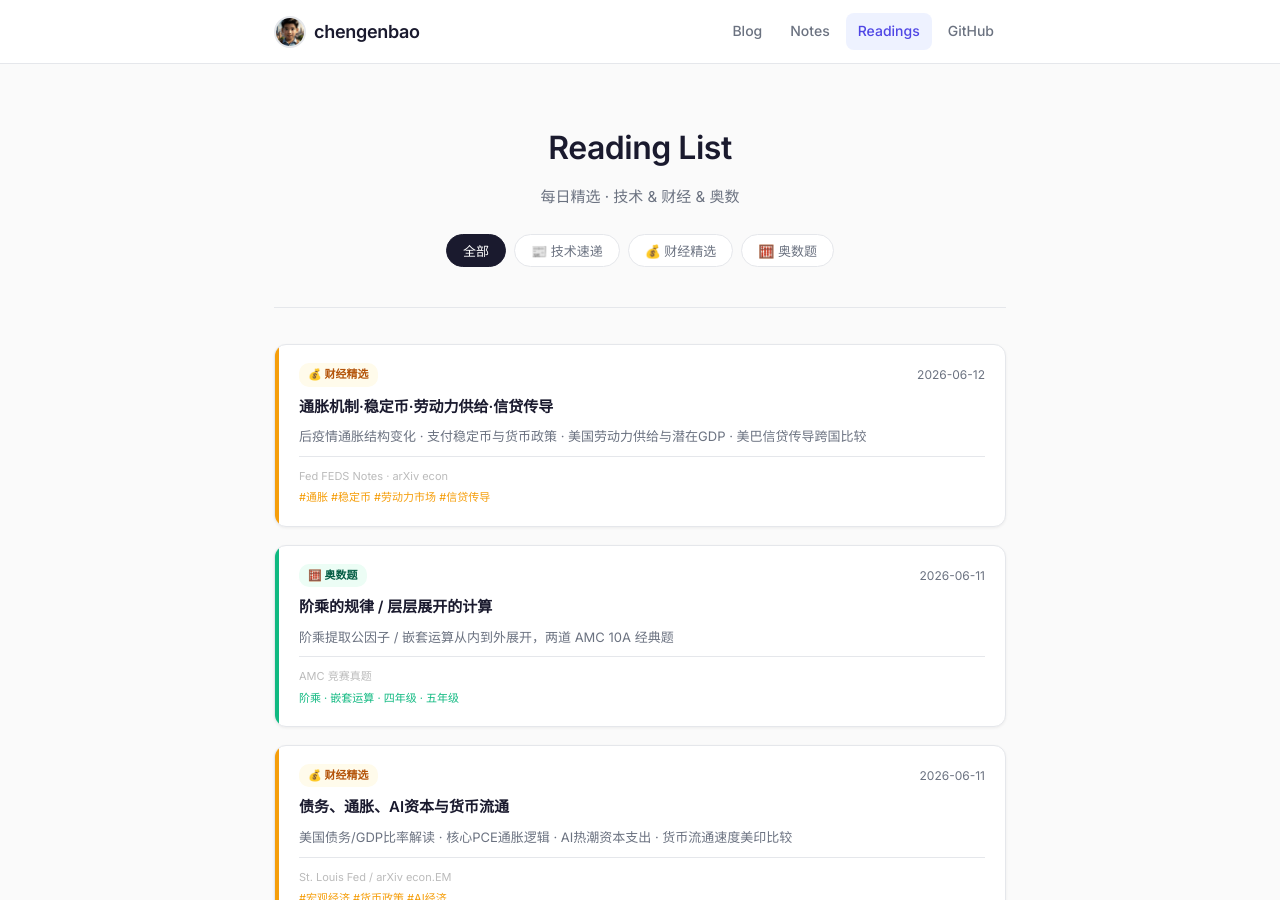
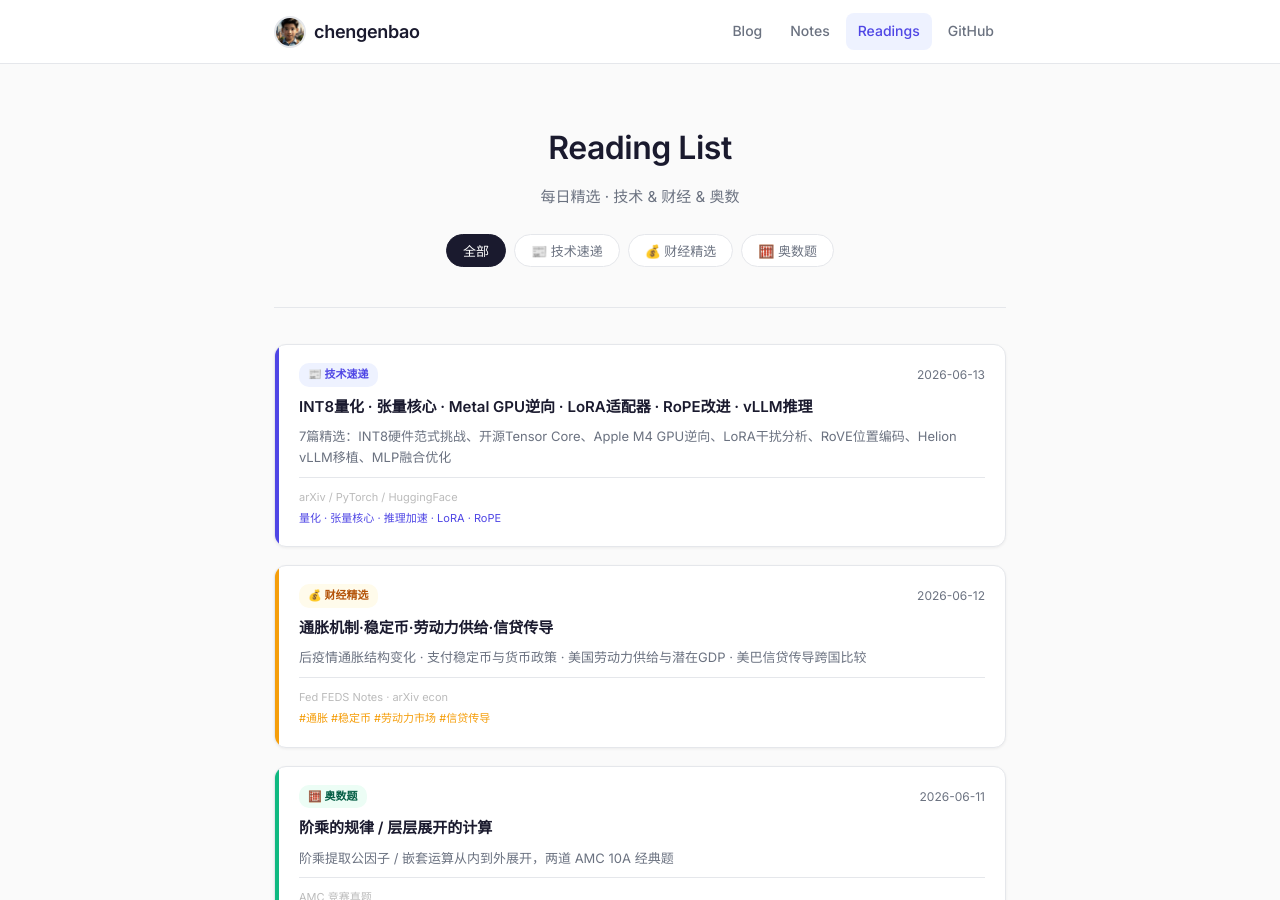
Before and after one commit to chengenbao/chengenbao.github.io, a Jekyll site: the page built from reading-list/index.md, in a window 1280 px wide and 900 px high. Built offline with Jekyll 4.4.1, drawn with Linux system fonts in a browser that asks for light colours.

Commit message:
add tech card 2026-06-13

```diff
--- a/reading-list/index.md
+++ b/reading-list/index.md
@@ -18,6 +18,21 @@ permalink: /reading-list/
   </div>
 
   <div class="rl-grid">
+<a class="rl-card tech" href="/reading-list/2026-06-13-tech-daily/">
+  <div class="rl-accent"></div>
+  <div class="rl-body">
+    <div class="rl-top">
+      <span class="rl-badge tech">📰 技术速递</span>
+      <time>2026-06-13</time>
+    </div>
+    <h2>INT8量化 · 张量核心 · Metal GPU逆向 · LoRA适配器 · RoPE改进 · vLLM推理</h2>
+    <p>7篇精选：INT8硬件范式挑战、开源Tensor Core、Apple M4 GPU逆向、LoRA干扰分析、RoVE位置编码、Helion vLLM移植、MLP融合优化</p>
+    <div class="rl-meta">
+      <span class="rl-source">arXiv / PyTorch / HuggingFace</span>
+      <span class="rl-tags">量化 · 张量核心 · 推理加速 · LoRA · RoPE</span>
+    </div>
+  </div>
+</a>
 <a class="rl-card finance" href="/reading-list/2026-06-12-finance-daily/"><div class="rl-accent"></div><div class="rl-body"><div class="rl-top"><span class="rl-badge finance">💰 财经精选</span><time>2026-06-12</time></div><h2>通胀机制·稳定币·劳动力供给·信贷传导</h2><p>后疫情通胀结构变化 · 支付稳定币与货币政策 · 美国劳动力供给与潜在GDP · 美巴信贷传导跨国比较</p><div class="rl-meta"><span class="rl-source">Fed FEDS Notes · arXiv econ</span><span class="rl-tags">#通胀 #稳定币 #劳动力市场 #信贷传导</span></div></div></a>
 <a class="rl-card math" href="/reading-list/2026-06-11-math/"><div class="rl-accent"></div><div class="rl-body"><div class="rl-top"><span class="rl-badge math">🧮 奥数题</span><time>2026-06-11</time></div><h2>阶乘的规律 / 层层展开的计算</h2><p>阶乘提取公因子 / 嵌套运算从内到外展开，两道 AMC 10A 经典题</p><div class="rl-meta"><span class="rl-source">AMC 竞赛真题</span><span class="rl-tags">阶乘 · 嵌套运算 · 四年级 · 五年级</span></div></div></a>
 <a class="rl-card finance" href="/reading-list/2026-06-11-finance-daily/">
```
